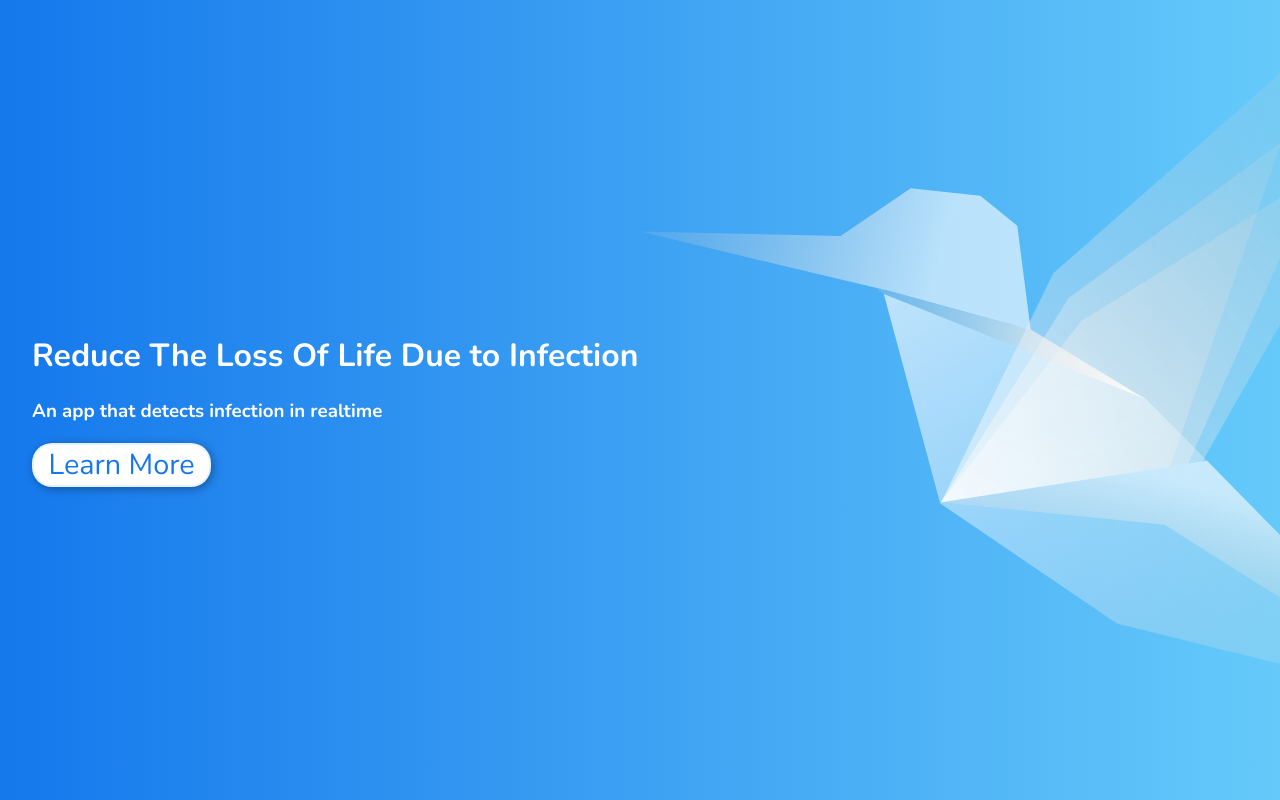
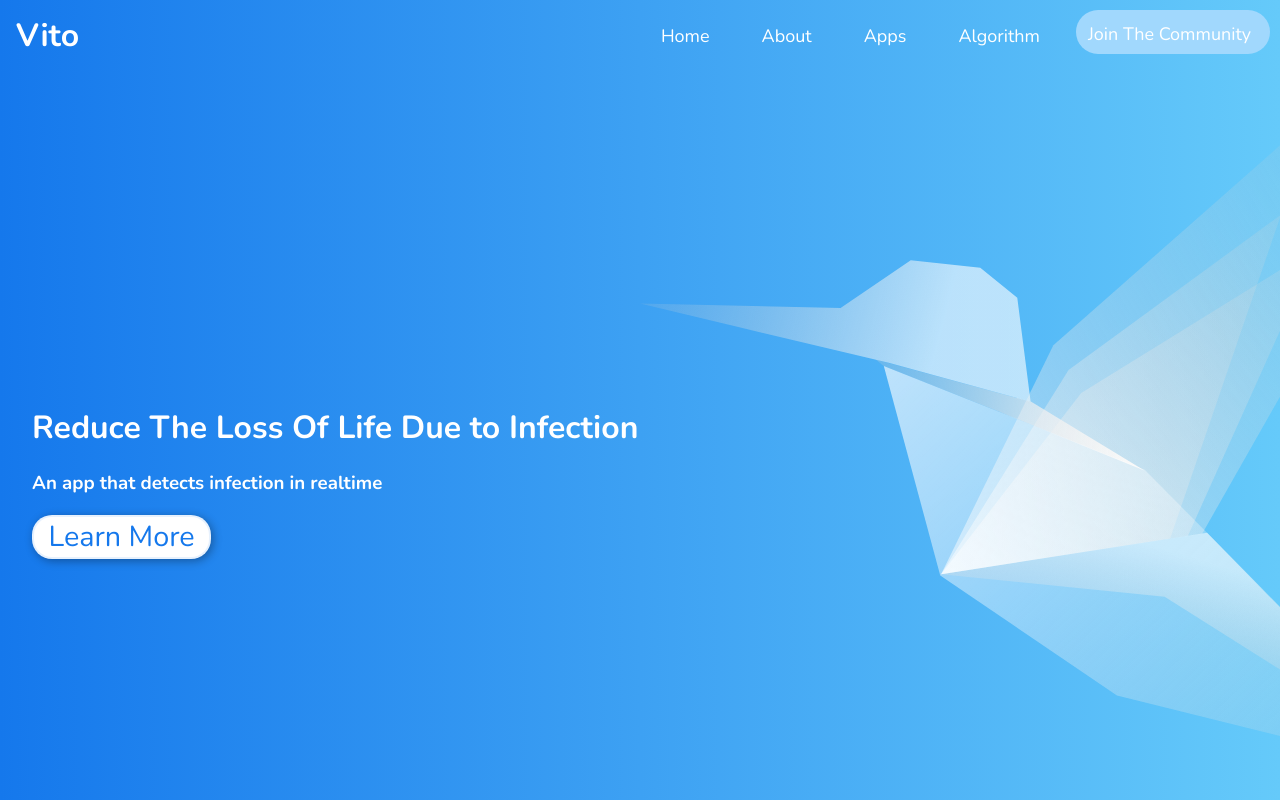
Before and after one commit to Vito-Research/Vito-Website, a React (Vite) app: page / in a window 1280 px wide. Built offline with nearby package versions, Linux system fonts and the light colour scheme.

Commit message:
Add navbar

```diff
--- a/src/components/App.tsx
+++ b/src/components/App.tsx
@@ -1,4 +1,5 @@
 import Landing from "./Landing";
+import Navbar from "./Navbar";
 import Footer from "./Footer";
 import "./App.scss";
 import SectionContainer from "./SectionContainer";
@@ -6,6 +7,7 @@ import SectionContainer from "./SectionContainer";
 function App() {
   return (
     <div className="App" id="App">
+      <Navbar />
       <Landing />
       <SectionContainer />
       <Footer />
--- /dev/null
+++ b/src/components/Navbar.tsx
@@ -0,0 +1,26 @@
+import Landing from "./Landing";
+import Footer from "./Footer";
+import "./navbar.scss";
+import SectionContainer from "./SectionContainer";
+
+function Navbar() {
+    return (
+        <div className="Navbar" id="Navbar">
+            <ul>
+
+                <li2><a ><b>Vito</b></a></li2>
+                <div id="box1">
+                    <li3><a href="bib.html">Join The Community</a></li3>
+                </div>
+                <li><a href="bib.html">Algorithm</a></li>
+                <li><a href="consact.html">Apps</a></li>
+                <li><a href="sharkspecies.html">About</a></li>
+                <li><a className="active" href="index.html">Home</a></li>
+
+            </ul>
+
+        </div>
+    );
+}
+
+export default Navbar;
--- /dev/null
+++ b/src/components/navbar.scss
@@ -0,0 +1,78 @@
+@use "../colors" as *;
+
+.navbar {
+    width: 100%;
+    height: 100%;
+    display: flex;
+    position: sticky;
+    top: 0;
+    left: 0;
+    flex-direction: row;
+    overflow: hidden;
+    z-index: -1;
+}
+
+.navbar-text {
+    flex: 1 1 50%;
+    padding: 2em;
+    align-self: center;
+}
+
+ul {
+    list-style-type: none;
+    margin: inherit;
+    padding: 0;
+    overflow: hidden;
+    background-color: transparent;
+}
+
+li {
+    float: right;
+}
+
+li a {
+    display: block;
+    color: white;
+    text-align: center;
+    font-size: large;
+    padding: 24px 26px;
+    text-decoration: none;
+}
+
+li2 a {
+    display: block;
+    color: white;
+    text-align: center;
+    font-size: xx-large;
+    padding: 14px 16px;
+    text-decoration: none;
+    float: left;
+}
+
+
+
+li a:hover {
+    background-color: $secondary;
+}
+
+#box1 {
+    background: #101010;
+    border-radius: 25px;
+    margin: 10px;
+    border-radius: 25px;
+    background: #A1D8FD;
+    padding: 2px;
+    width: 190px;
+    height: 40px;
+    float: right;
+}
+
+li3 a {
+    display: block;
+    color: white;
+    text-align: center;
+    font-size: large;
+    padding: 10px 10px;
+    text-decoration: none;
+    float: left;
+}
```
